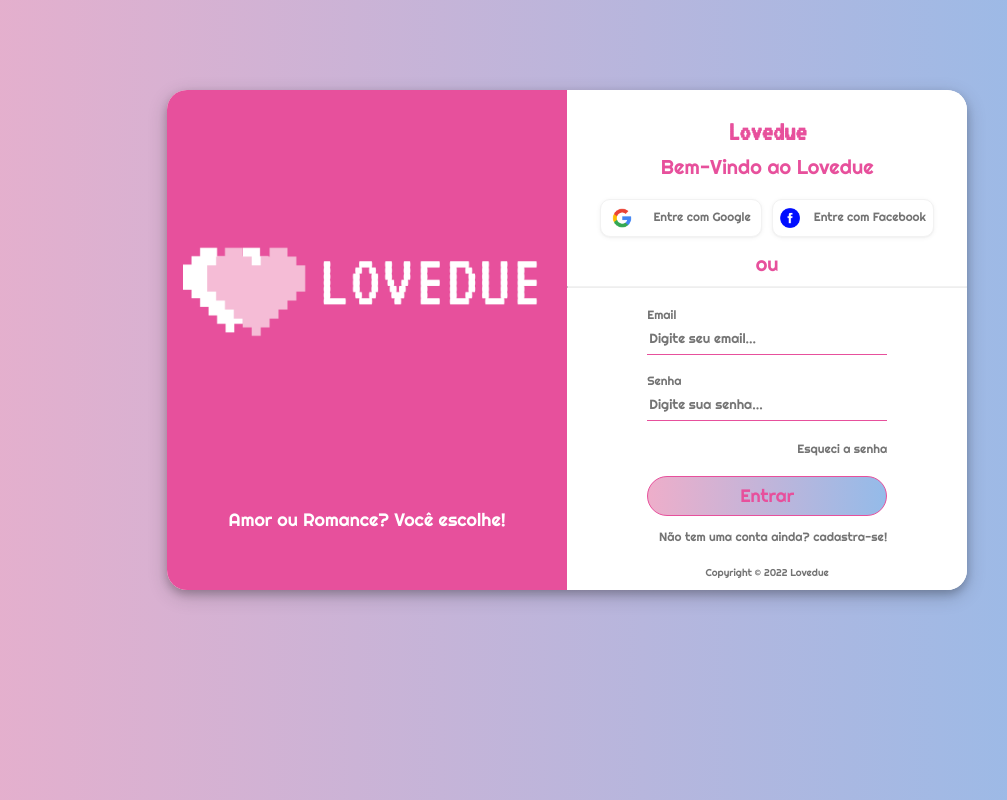
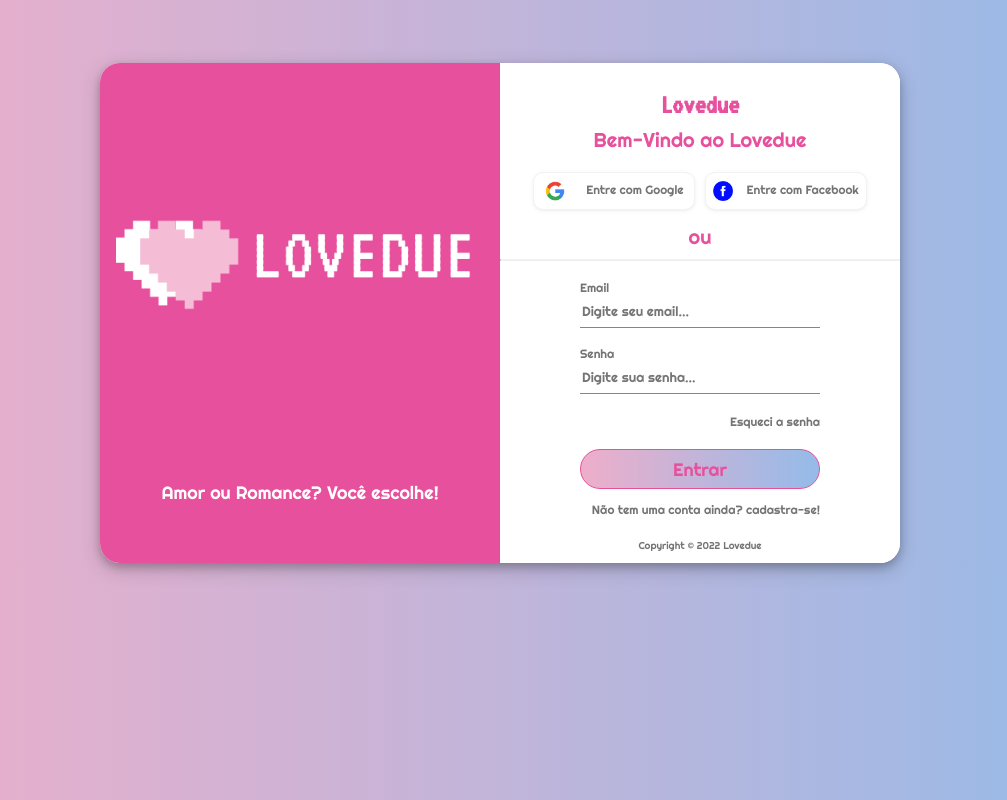
Before and after one commit to CaioMassola/lovedue, a plain HTML site: page src/pages/index.html in a window 1280 px wide. Shown: the whole page, without its empty margins (140-1147 px from the left). Drawn offline with Linux system fonts and the light colour scheme.

Commit message:
fix: layout in center page

```diff
--- a/src/styles/media-queries.css
+++ b/src/styles/media-queries.css
@@ -1,10 +1,10 @@
 /* Large Screens */
-@media (min-width: 1201px) {
+/* @media (min-width: 1201px) {
     .painel {
         margin-top: 7%;
         margin-left: 24%;
     }
-}
+} */
 
 /*Small screens, laptops */
 @media (min-width: 769px) and (max-width: 1024px) {
--- a/src/styles/styles.css
+++ b/src/styles/styles.css
@@ -10,6 +10,9 @@
 
 body {
     margin: 0;
+    display: flex;
+    align-self: center;
+    justify-content: center;
     background: var(--bg);
     font-family: 'Righteous', cursive;
     color: black;
@@ -24,7 +27,6 @@
     box-shadow: 0 4px 8px 0 rgba(0, 0, 0, 0.2), 0 6px 20px 0 rgba(0, 0, 0, 0.19);
     background-color: var(--painel-bg);
     margin-top: 63px;
-    margin-left: 262px;
     align-self: center;
 }
 
```
